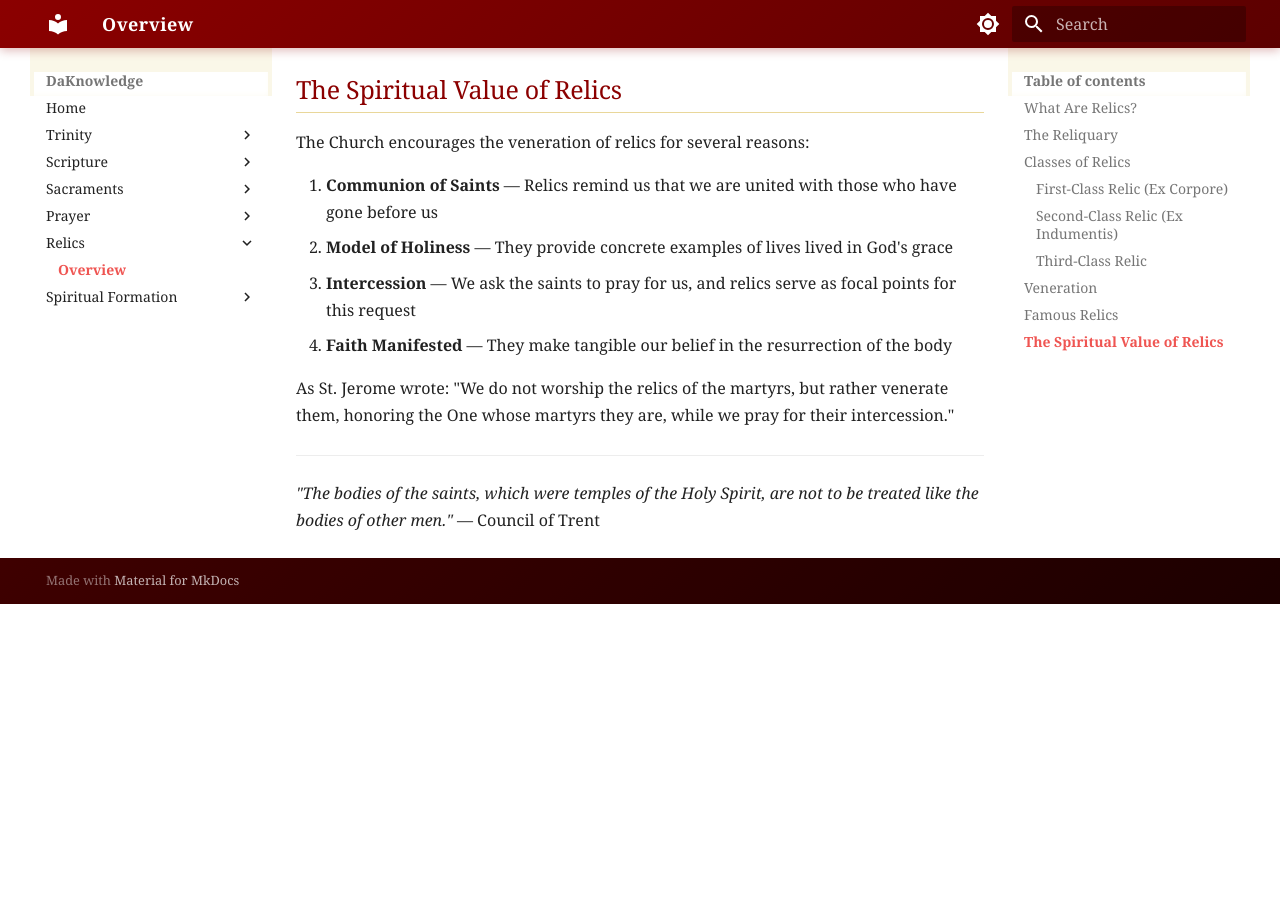
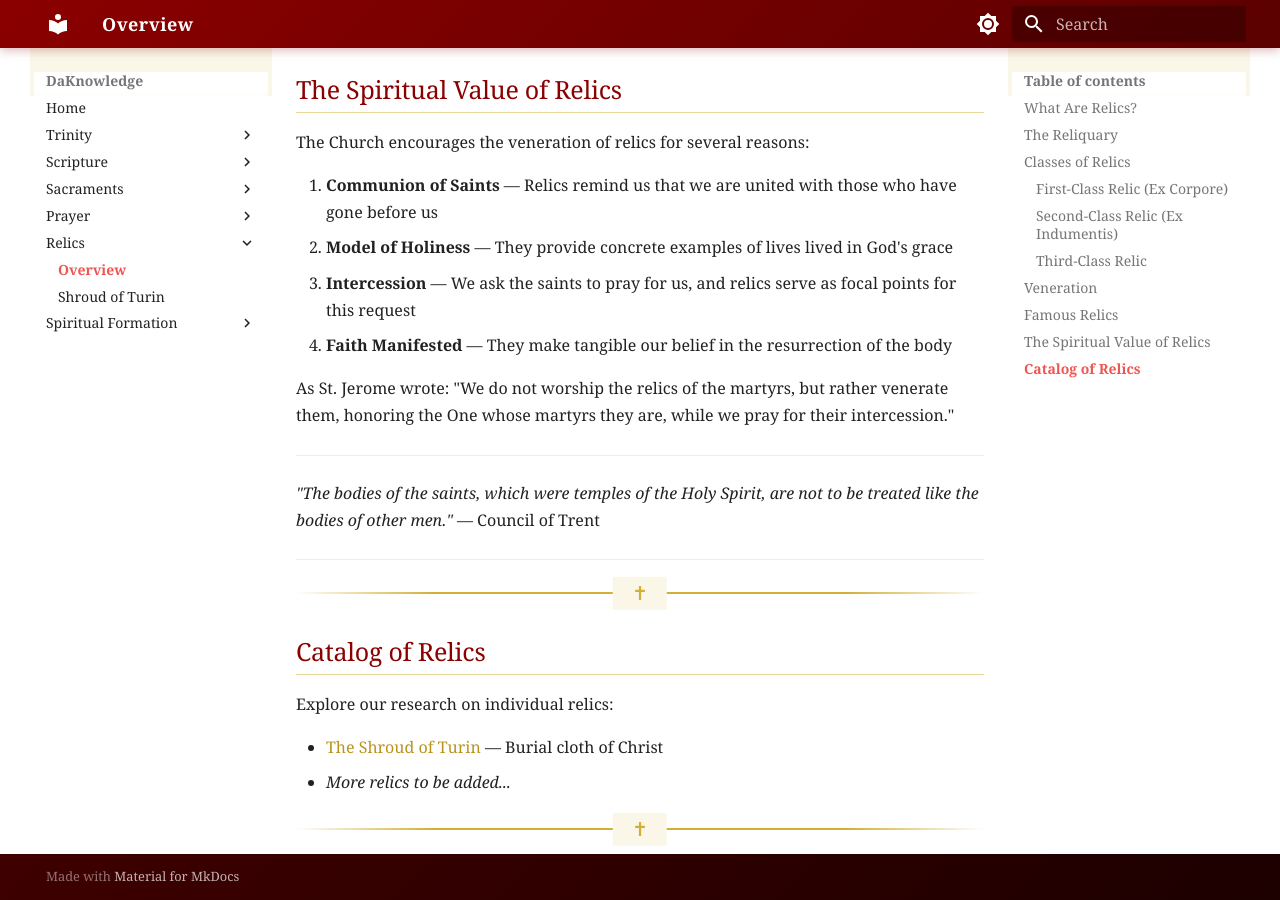
Before and after one commit to BelongaRobert/DaKnowledge, an MkDocs documentation site: the page built from website/docs/relics/index.md, in a window 1280 px wide and 900 px high, scrolled down 3201 px. Built offline with MkDocs 1.6.1 and Material for MkDocs 9.7.7, drawn with Linux system fonts in a browser that asks for light colours; some web fonts are replaced; before the commit the page ends 3805 px from its top, so only the background shows below that.

Commit message:
Add Shroud of Turin dedicated page and relic catalog list

```diff
--- a/website/docs/relics/index.md
+++ b/website/docs/relics/index.md
@@ -102,3 +102,16 @@ As St. Jerome wrote: "We do not worship the relics of the martyrs, but rather ve
 ---
 
 *"The bodies of the saints, which were temples of the Holy Spirit, are not to be treated like the bodies of other men."* — Council of Trent
+
+---
+
+<div class="divider-sacred"></div>
+
+## Catalog of Relics
+
+Explore our research on individual relics:
+
+- [The Shroud of Turin](shroud-of-turin.md) — Burial cloth of Christ
+- *More relics to be added...*
+
+<div class="divider-sacred"></div>
--- a/website/mkdocs.yml
+++ b/website/mkdocs.yml
@@ -32,6 +32,7 @@ nav:
     - Overview: prayer/index.md
   - Relics:
     - Overview: relics/index.md
+    - Shroud of Turin: relics/shroud-of-turin.md
   - Spiritual Formation:
     - Discipleship Reflection: spiritual-formation/discipleship-reflection.md
 markdown_extensions:
```
Also changed, not shown: website/docs/relics/shroud-of-turin.md (added, +56 -0 lines).
